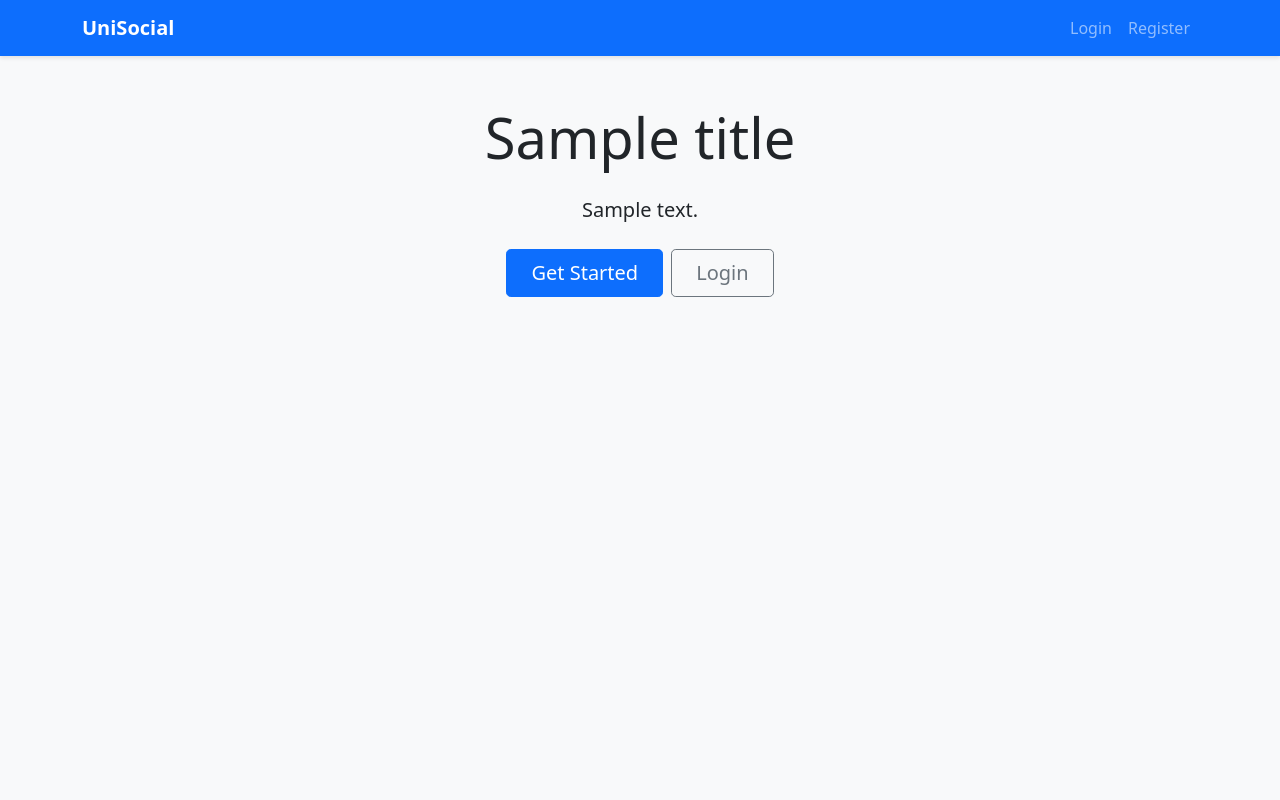
After one commit to NadinaD06/UniProject01, a PHP site: template httpdocs/app/Views/home.php in a window 1280 px wide. The commit adds this page. Run offline with PHP 8.4, Linux system fonts and the light colour scheme; the template is opened without the code that fills it: most values are stand-ins (such as "Sample title", 1, 10 or a date in 2020); a stand-in replaces the project's code that opens the database connection.

Commit message:
changes.1

```diff
--- /dev/null
+++ b/httpdocs/app/Views/home.php
@@ -0,0 +1,45 @@
+<!DOCTYPE html>
+<html lang="en">
+<head>
+    <meta charset="UTF-8">
+    <meta name="viewport" content="width=device-width, initial-scale=1.0">
+    <title><?php echo $title; ?></title>
+    <link href="https://cdn.jsdelivr.net/npm/bootstrap@5.1.3/dist/css/bootstrap.min.css" rel="stylesheet">
+    <link href="/assets/css/style.css" rel="stylesheet">
+</head>
+<body class="bg-light">
+    <nav class="navbar navbar-expand-lg navbar-dark bg-primary">
+        <div class="container">
+            <a class="navbar-brand" href="/">UniSocial</a>
+            <button class="navbar-toggler" type="button" data-bs-toggle="collapse" data-bs-target="#navbarNav">
+                <span class="navbar-toggler-icon"></span>
+            </button>
+            <div class="collapse navbar-collapse" id="navbarNav">
+                <ul class="navbar-nav ms-auto">
+                    <li class="nav-item">
+                        <a class="nav-link" href="/login">Login</a>
+                    </li>
+                    <li class="nav-item">
+                        <a class="nav-link" href="/register">Register</a>
+                    </li>
+                </ul>
+            </div>
+        </div>
+    </nav>
+
+    <div class="container mt-5">
+        <div class="row justify-content-center">
+            <div class="col-md-8 text-center">
+                <h1 class="display-4 mb-4"><?php echo $title; ?></h1>
+                <p class="lead mb-4"><?php echo $description; ?></p>
+                <div class="d-grid gap-2 d-sm-flex justify-content-sm-center">
+                    <a href="/register" class="btn btn-primary btn-lg px-4 gap-3">Get Started</a>
+                    <a href="/login" class="btn btn-outline-secondary btn-lg px-4">Login</a>
+                </div>
+            </div>
+        </div>
+    </div>
+
+    <script src="https://cdn.jsdelivr.net/npm/bootstrap@5.1.3/dist/js/bootstrap.bundle.min.js"></script>
+</body>
+</html>
```
Also changed, not shown: httpdocs/app/Controllers/HomeController.php (+11 -9 lines), httpdocs/app/Views/setup_tables.php (+5 -5 lines).
